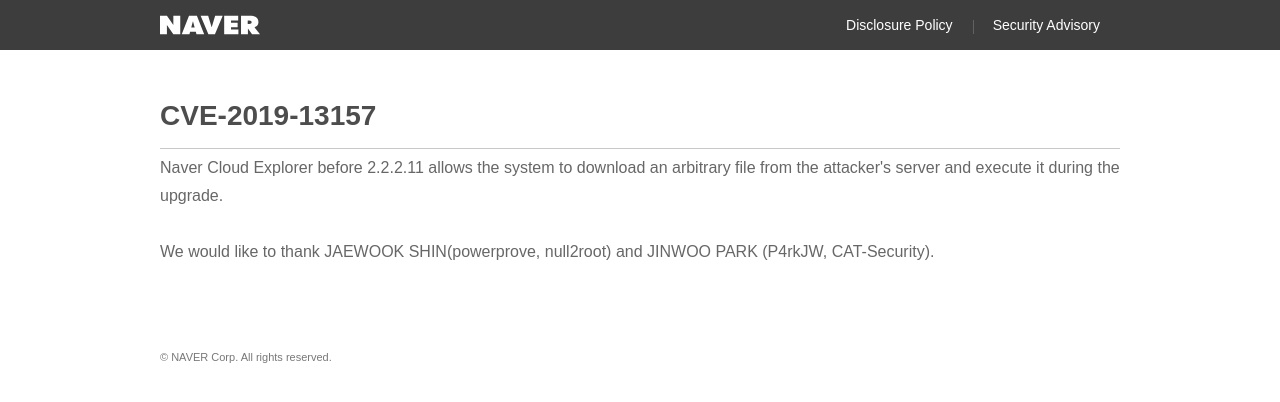
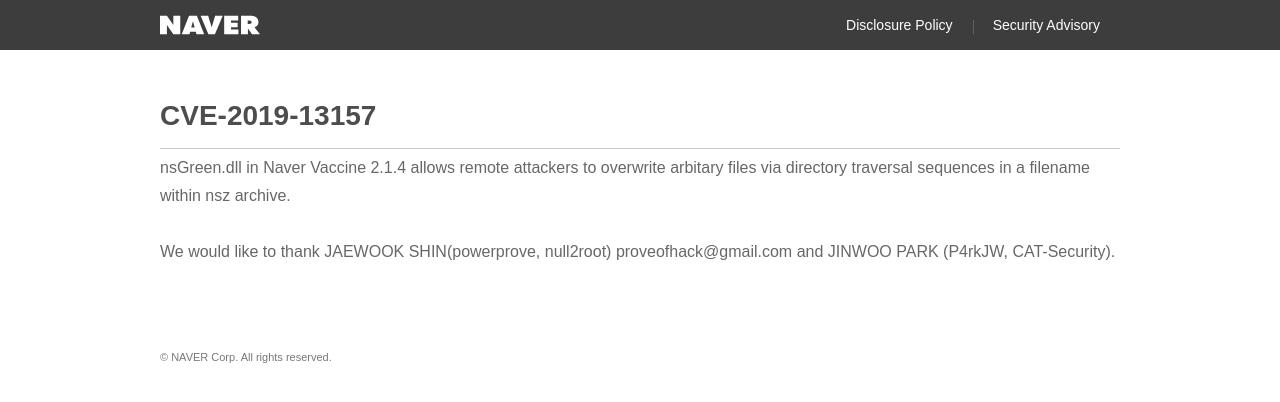
Before and after one commit to naver/security-advisory, a Jekyll site: the page built from _posts/2019-11-21-cve-2019-13157.md, in a window 1280 px wide. Shown: the top 402 px of the page. Built offline with Jekyll 4.4.1, drawn with Linux system fonts in a browser that asks for light colours.

Commit message:
Update 2019-11-21-cve-2019-13157.md

```diff
--- a/_posts/2019-11-21-cve-2019-13157.md
+++ b/_posts/2019-11-21-cve-2019-13157.md
@@ -1,6 +1,6 @@
 ---
 layout:      post
 title:       "CVE-2019-13157"
-description: "Naver Cloud Explorer before 2.2.2.11 allows the system to download an arbitrary file from the attacker's server and execute it during the upgrade."
-credit:      "JAEWOOK SHIN(powerprove, null2root) and JINWOO PARK (P4rkJW, CAT-Security)"
+description: "nsGreen.dll in Naver Vaccine 2.1.4 allows remote attackers to overwrite arbitary files via directory traversal sequences in a filename within nsz archive."
+credit:      "JAEWOOK SHIN(powerprove, null2root) proveofhack@gmail.com and JINWOO PARK (P4rkJW, CAT-Security)"
 ---
```
